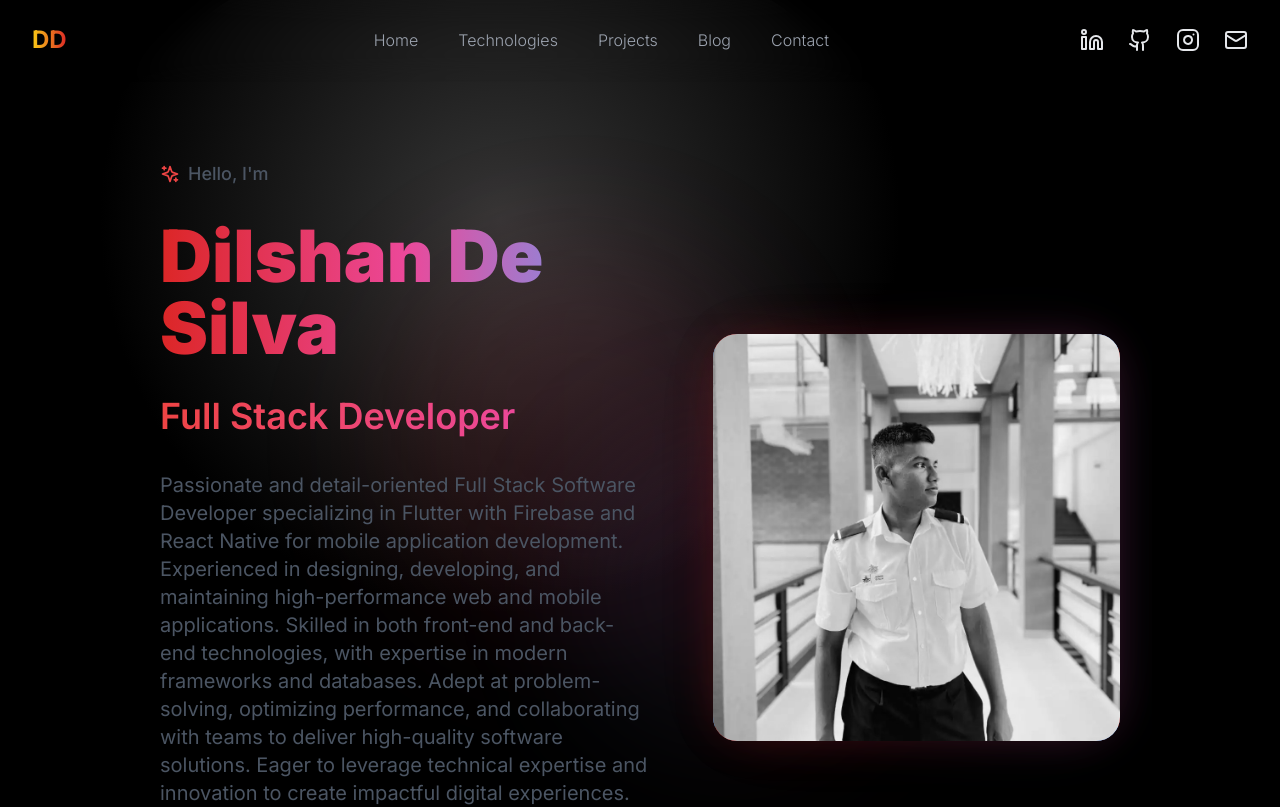
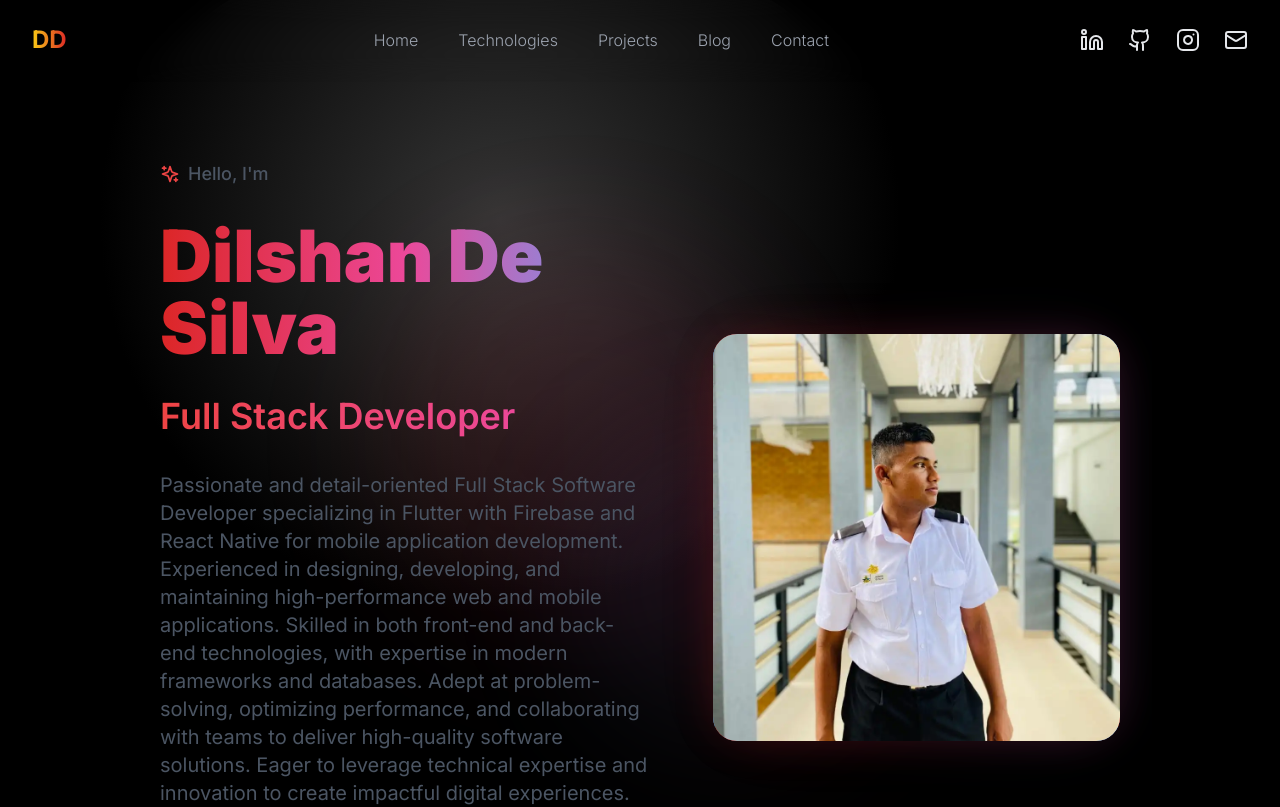
Before and after one commit to DilshanDe/Portfolio, a React (Create React App) app: page / in a window 1280 px wide. Shown: the top 807 px of the page. Built offline with nearby package versions, Linux system fonts and the light colour scheme.

Commit message:
Update Hero.jsx

```diff
--- a/src/components/Hero.jsx
+++ b/src/components/Hero.jsx
@@ -240,7 +240,7 @@ function Hero() {
           >
             <motion.div
               className="w-full aspect-square max-w-md mx-auto relative group"
-              whileHover={{ scale: 1.05, rotateY: 5 }}
+              whileHover={{ scale: 1.02, y: -5 }}
               transition={{ duration: 0.3 }}
               style={{ transformStyle: "preserve-3d" }}
             >
@@ -258,8 +258,7 @@ function Hero() {
                 src={profilePic}
                 alt="Dilshan De Silva - Full Stack Developer"
                 loading="lazy"
-                className="h-full rounded-3xl w-full duration-700 grayscale hover:grayscale-0 object-cover relative z-10 transition-all group-hover:shadow-2xl"
-                whileHover={{ rotateY: 2 }}
+                className="h-full rounded-3xl w-full duration-700 object-cover relative z-10 transition-all group-hover:shadow-2xl"
               />
             </motion.div>
           </motion.div>
```
